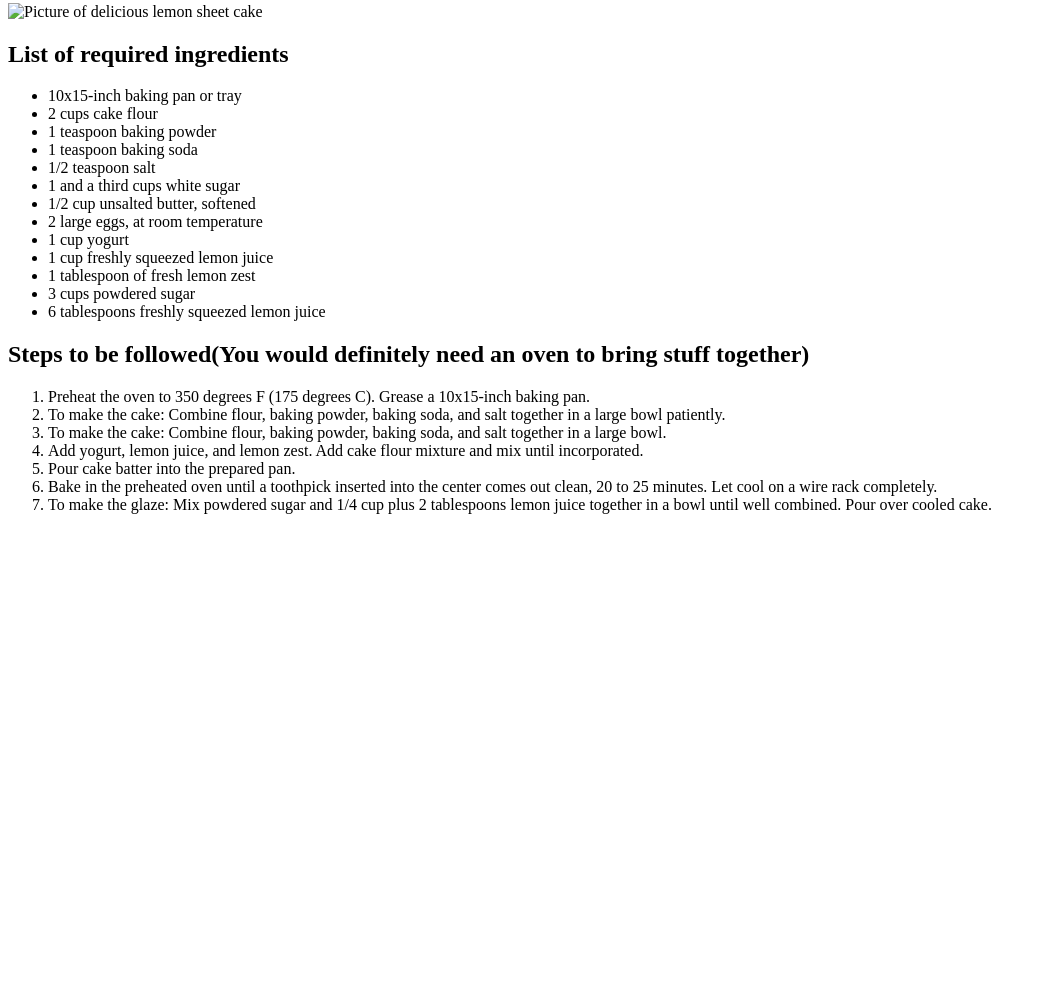
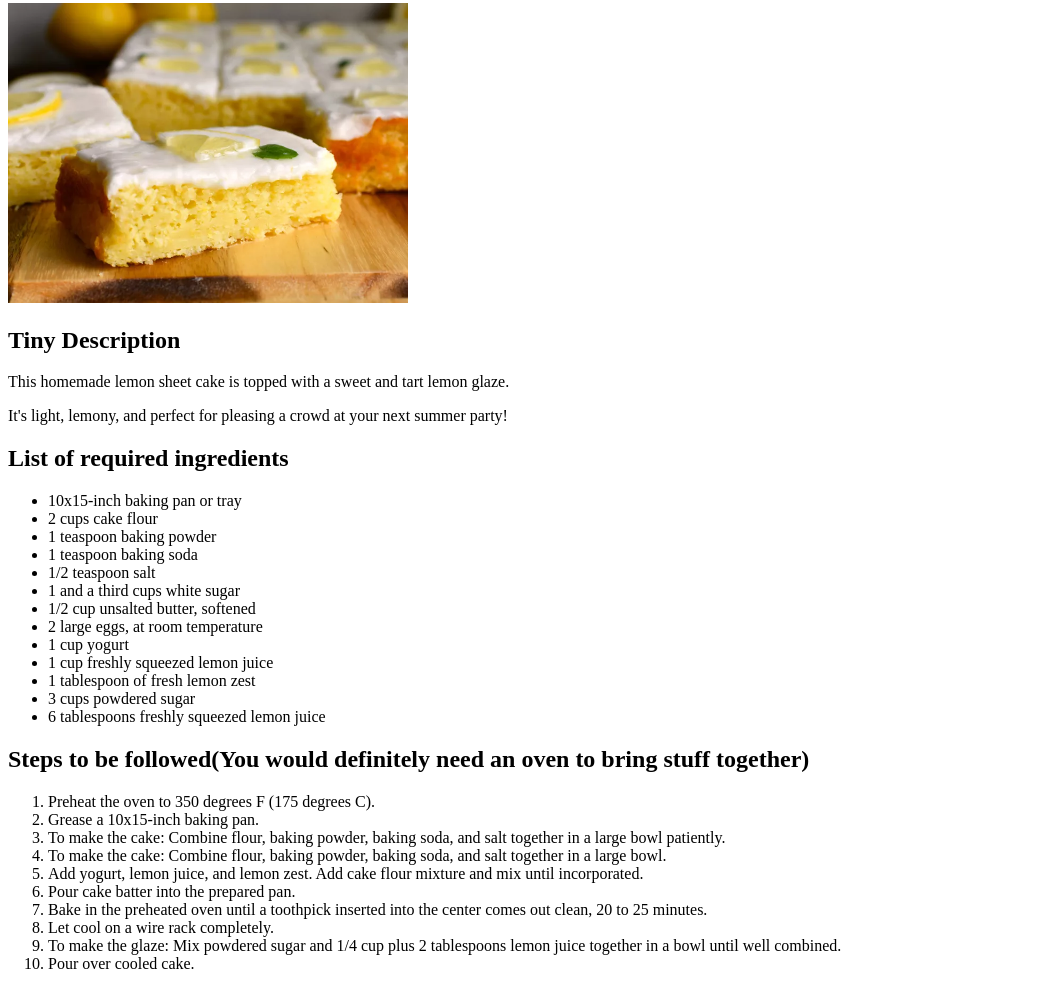
Before and after one commit to SandeepKumarKuanar/odin-recipes, a plain HTML site: page recipes/Lemon-Sheet-Cake.html in a window 1280 px wide. Shown: the part 317-1306 px from the top of the page, without its empty margins (0-1043 px from the left). Before the commit the page ends 847 px from the top, so only its background shows below. Drawn offline with Linux system fonts and the light colour scheme.

Commit message:
add images and alt text along with proper copyright issues

```diff
--- a/recipes/Lemon-Sheet-Cake.html
+++ b/recipes/Lemon-Sheet-Cake.html
@@ -20,7 +20,12 @@
   </p>
   <p>
     <h2>Final Product</h2>
-    <img src="" alt="Picture of delicious lemon sheet cake">
+    <img src="../images/lemon-sheet-cake.jpg" alt="Picture of delicious lemon sheet cake" width="400px" height="300px">
+  </p>
+  <p>
+    <h2>Tiny Description</h2>
+    <p>This homemade lemon sheet cake is topped with a sweet and tart lemon glaze.</p>
+    <p>It's light, lemony, and perfect for pleasing a crowd at your next summer party!</p>
   </p>
   <p>
     <h2>List of required ingredients</h2>
@@ -44,7 +49,10 @@
     <h2>Steps to be followed(You would definitely need an oven to bring stuff together)</h2>
     <ol>
       <li>
-        Preheat the oven to 350 degrees F (175 degrees C). Grease a 10x15-inch baking pan.
+        Preheat the oven to 350 degrees F (175 degrees C).
+      </li>
+      <li>
+        Grease a 10x15-inch baking pan.
       </li>
       <li>
         To make the cake: Combine flour, baking powder, baking soda, and salt together in a large bowl patiently.
@@ -59,10 +67,16 @@
         Pour cake batter into the prepared pan.
       </li>
       <li>
-        Bake in the preheated oven until a toothpick inserted into the center comes out clean, 20 to 25 minutes. Let cool on a wire rack completely.
+        Bake in the preheated oven until a toothpick inserted into the center comes out clean, 20 to 25 minutes.
       </li>
       <li>
-        To make the glaze: Mix powdered sugar and 1/4 cup plus 2 tablespoons lemon juice together in a bowl until well combined. Pour over cooled cake.
+        Let cool on a wire rack completely.
+      </li>
+      <li>
+        To make the glaze: Mix powdered sugar and 1/4 cup plus 2 tablespoons lemon juice together in a bowl until well combined.
+      </li>
+      <li>
+        Pour over cooled cake.
       </li>
     </ol>
   </p>
```
Also changed, not shown: index.html (+9 -4 lines), recipes/Chicken-Noodle-Salad.html (+5 -1 lines), recipes/Limoncello-Sunrise.html (+6 -1 lines), recipes/Salmon-Cobb-Salad.html (+6 -1 lines), images/chicken-noodle-salad.jpg (added), images/lemon-sheet-cake.jpg (added), images/limoncello-sunrise.jpg (added), images/salmon-cobb-salad.jpg (added).
